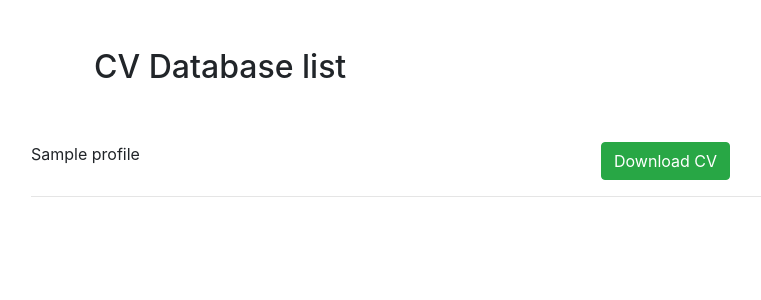
After one commit to Shirhussain/cv_builder, a Django app: page /list in a window 1280 px wide. The commit adds this page. Shown: the top 300 px of the page, without its empty margins (54-815 px from the left). Run offline with Django 3.2, Linux system fonts and the light colour scheme; tables that the repository leaves empty hold one stand-in row (values such as "Sample post").

Commit message:
list an pdf download are done

```diff
--- /dev/null
+++ b/pdfcv/templates/pdfcv/list.html
@@ -0,0 +1,28 @@
+{% extends 'pdfcv/base.html' %}
+
+{% block title %}
+    Cv lists
+{% endblock title %}
+
+
+{% block content %}
+    <div class="row m-5">
+        <div class="col-md-12">
+            <h2>CV Database list</h2>
+        </div>
+    </div>
+
+    {% for cv in cv_list %}
+        <div class="row">
+            <div class="col-md-6">
+                {{cv.name}}
+            </div>
+            <div class="col-md-6">
+                <a class="btn btn-success" href="{% url 'web_cv' cv.id %}">Download CV</a>
+            </div>
+        </div>
+        <hr>
+    {% endfor %}
+
+
+{% endblock content %}
--- a/pdfcv/urls.py
+++ b/pdfcv/urls.py
@@ -1,6 +1,7 @@
 from django.urls import path
-from . views import accept, web_cv
+from . views import accept, web_cv, cv_list
 urlpatterns = [
     path('', accept, name = 'accept'),
+    path('list', cv_list, name = 'cv_list'),
     path('<int:id>/', web_cv, name = 'web_cv'),
 ]
--- a/pdfcv/views.py
+++ b/pdfcv/views.py
@@ -1,4 +1,10 @@
-from django.shortcuts import render, get_object_or_404
+from django.shortcuts import render, get_object_or_404, redirect
+from django.http import HttpResponse
+from django.template import loader
+
+import pdfkit
+import io
+
 from .models import Profile
 
 def accept(request):
@@ -15,6 +21,7 @@ def accept(request):
 
         cv = Profile(name=name, email=email,phone=phone,summary=summary,degree=degree,school=school,university=university,previous_work=previous_work, skills=skills)
         cv.save()
+        return redirect('cv_list')
 
 
     return render(request, "pdfcv/accept.html")
@@ -22,4 +29,22 @@ def accept(request):
 
 def web_cv(request, id):
     cv = get_object_or_404(Profile, pk=id)
-    return render(request, "pdfcv/web_cv.html", {"cv":cv})
+    template = loader.get_template('pdfcv/web_cv.html')
+    html = template.render({"cv":cv})
+    options = {
+        'page-size':'Letter',
+        'encoding': 'UTF-8',
+    }
+    pdf = pdfkit.from_string(html,False, options)
+    response = HttpResponse(pdf,content_type='application/pdf')
+    response['Content-Disposition'] = 'attachment'
+    filename = "resume.pdf"
+    return response
+
+
+def cv_list(request):
+    cv_list = Profile.objects.all()
+    context = {
+        'cv_list': cv_list
+    }
+    return render(request, "pdfcv/list.html", context)
```
Also changed, not shown: pdfcv/templates/pdfcv/web_cv.html (+16 -6 lines), README.md (added).
